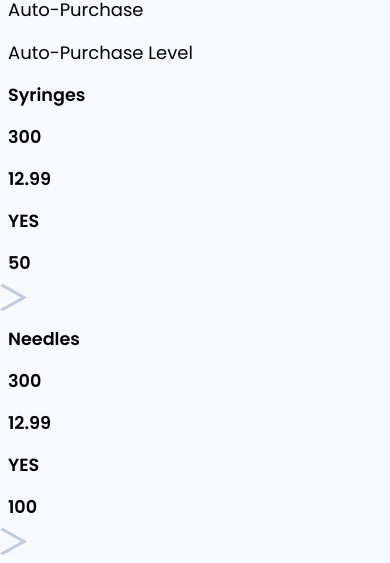
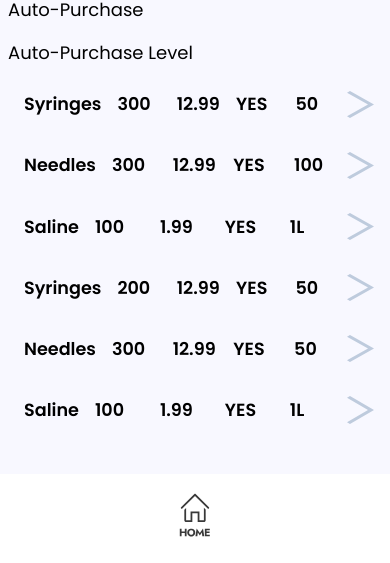
Before and after one commit to nology-tech/verde-client-project, a React (Vite) app: page /resources in a window 390 px wide. Shown: the part 281-844 px from the top of the page. Built offline with nearby package versions, Linux system fonts and the light colour scheme; no server answers; sample sign-in values are in the browser's storage.

Commit message:
lists rendering in mobile and desktop plus dark mode added

```diff
--- a/src/components/ResourceCard/ResourceCard.tsx
+++ b/src/components/ResourceCard/ResourceCard.tsx
@@ -15,9 +15,10 @@ const ResourceCard = ({
 }: ResourceCardProps) => {
   return (
     <>
-      <div className={`resource-card--${variant}`}>
+
         <Link to={path} key={id}>
-          <p className="resource-card__name">{resourceName}</p>
+        <div className={`resource-card resource-card--${variant}`}>
+          <p className={`resource-card__name resource-card__name--${variant}`}>{resourceName}</p>
           <p className="resource-card__quantity">{quantityRemaining}</p>
           <p className="resource-card__cost">{costPerUnit}</p>
           <p className="resource-card__autopurchase">{autoPurchase}</p>
@@ -26,8 +27,9 @@ const ResourceCard = ({
           </p>
 
           <img className="resource-card__arrow" src={arrow} alt="arrow"></img>
+          </div>
         </Link>
-      </div>
+
     </>
   );
 };
```
